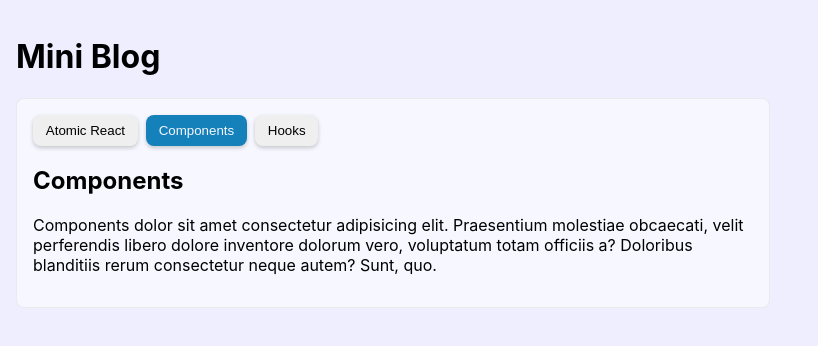
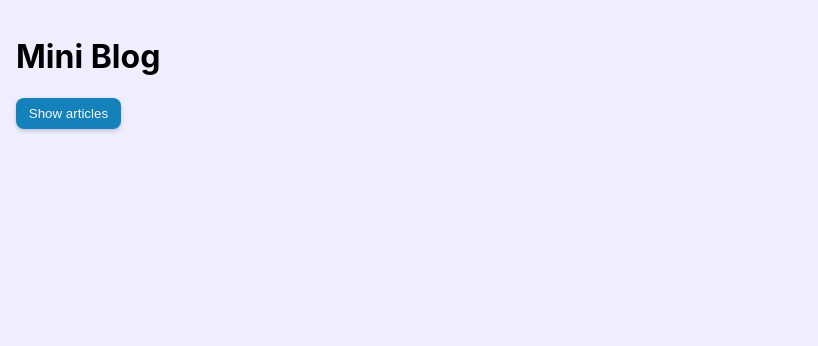
Before and after one commit to mvaldes/react-master-mini-blog, a React (Vite) app: page / in a window 1280 px wide. Shown: the top 346 px of the page, without its empty margins (0-818 px from the left). Built offline with nearby package versions, Linux system fonts and the light colour scheme.

Commit message:
update exercise

```diff
--- a/src/App.jsx
+++ b/src/App.jsx
@@ -1,5 +1,7 @@
+import { useState } from 'react';
 import Article from './components/Article';
 import Tabs from './components/Tabs';
+import Button from './components/Button';
 
 const tabs = [
 	{
@@ -32,11 +34,26 @@ const tabs = [
 ];
 
 const App = () => {
+	const [ areArticlesDisplayed, setAreArticlesDisplayed ] = useState(false);
+
+	const handleToggleArticles = () => {
+		setAreArticlesDisplayed(!areArticlesDisplayed);
+	};
 
 	return (
 		<>
 			<h1>Mini Blog</h1>
+			<Button
+				variant={ areArticlesDisplayed ? 'danger' : 'primary' }
+				type="button"
+				onClick={ handleToggleArticles }
+			>
+				{ areArticlesDisplayed ? 'Hide' : 'Show' } articles
+			</Button>
+			{
+				areArticlesDisplayed &&
 				<Tabs defaultActiveTab={ 2 } tabs={ tabs } />
+			}
 		</>
 	);
 };
```
Lines whose indentation alone changed are shown as unchanged.
